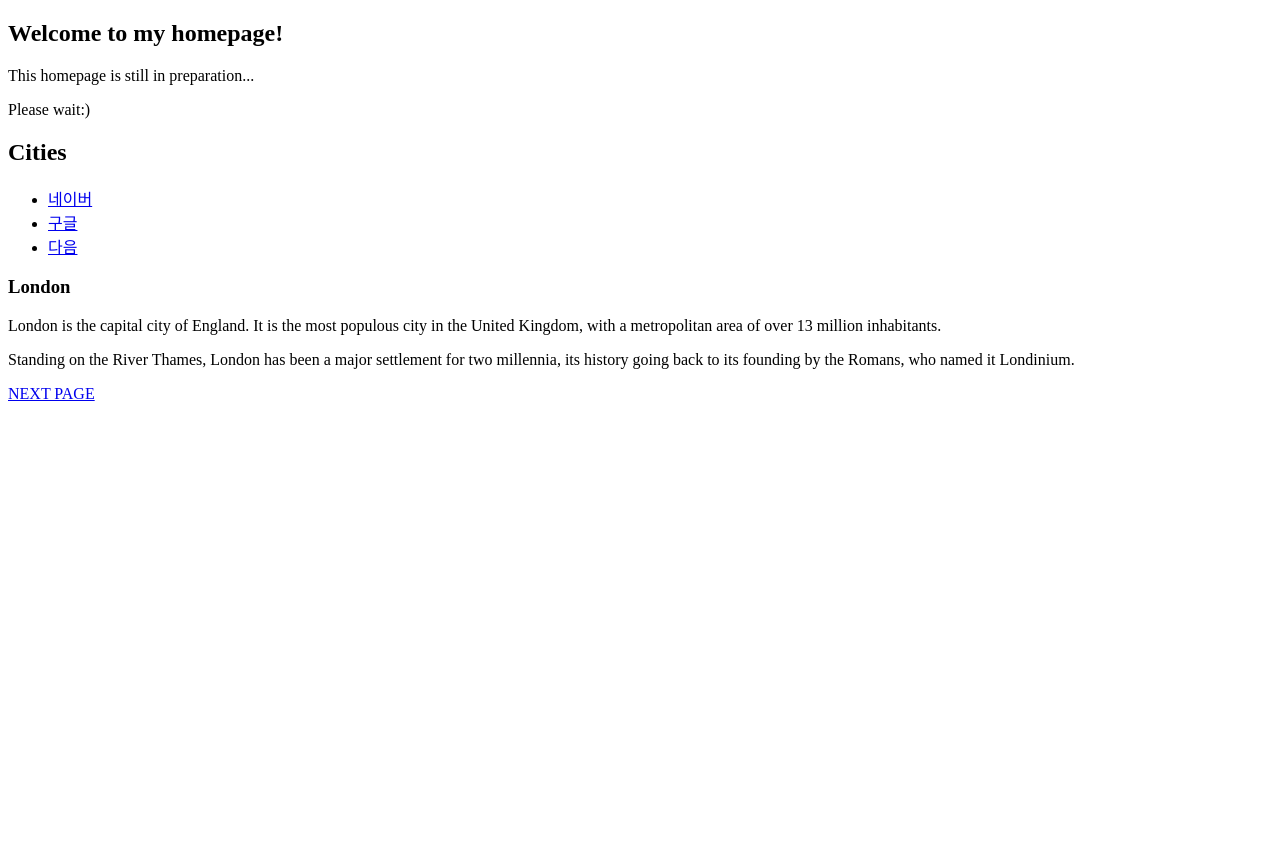
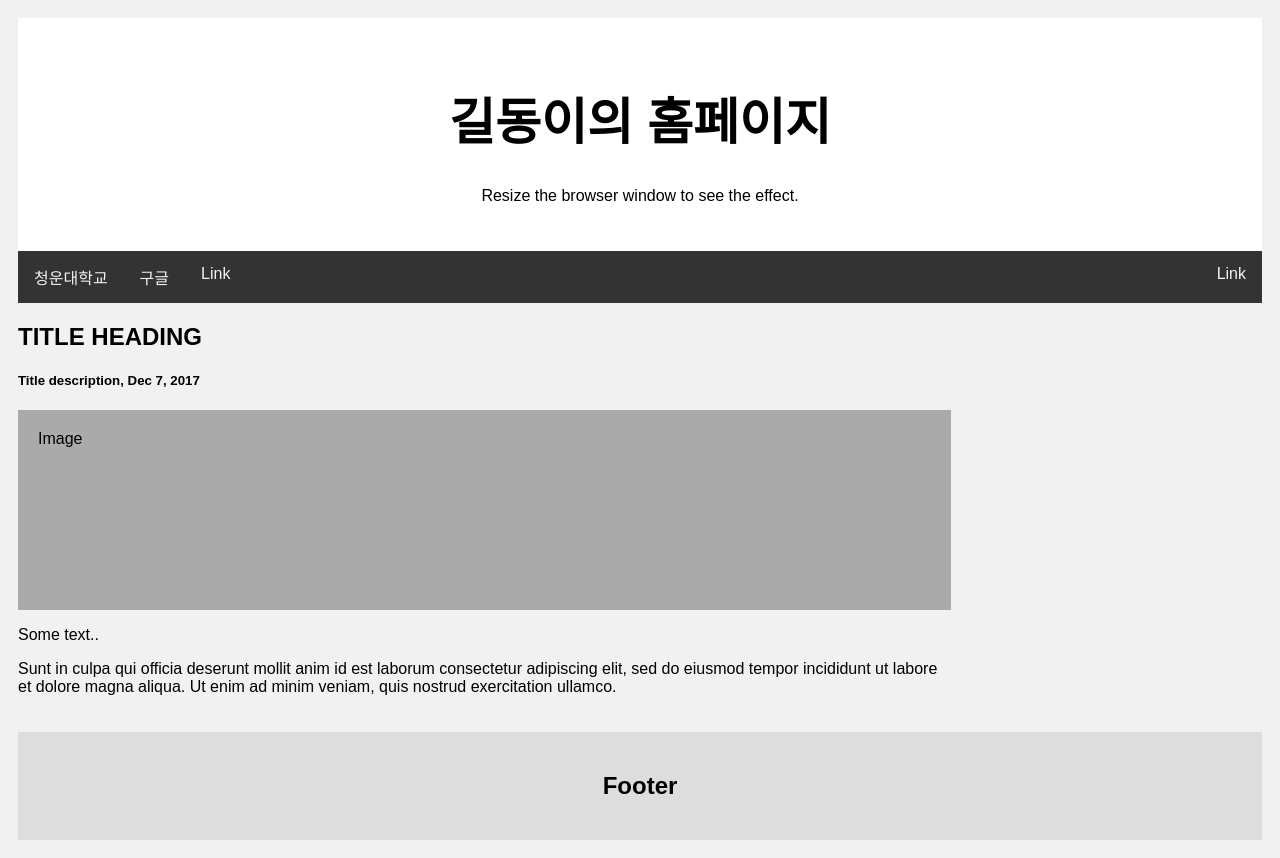
Before and after one commit to jminju/project, a plain HTML site: page index.html in a window 1280 px wide. Before the commit the page ends 800 px from the top, so only its background shows below. Drawn offline with Linux system fonts and the light colour scheme.

Commit message:
Update index.html

```diff
--- a/index.html
+++ b/index.html
@@ -1,39 +1,259 @@
 <!DOCTYPE html>
-<html lang="en">
+
+<html>
+
 <head>
-<title>preparing...</title>
-<meta charset="utf-8">
+
+<style>
+
+* {
+
+  box-sizing: border-box;
+
+}
 
 
+
+body {
+
+  font-family: Arial;
+
+  padding: 10px;
+
+  background: #f1f1f1;
+
+}
+
+
+
+/* Header/Blog Title */
+
+.header {
+
+  padding: 30px;
+
+  text-align: center;
+
+  background: white;
+
+}
+
+
+
+.header h1 {
+
+  font-size: 50px;
+
+}
+
+
+
+/* Style the top navigation bar */
+
+.topnav {
+
+  overflow: hidden;
+
+  background-color: #333;
+
+}
+
+
+
+/* Style the topnav links */
+
+.topnav a {
+
+  float: left;
+
+  display: block;
+
+  color: #f2f2f2;
+
+  text-align: center;
+
+  padding: 14px 16px;
+
+  text-decoration: none;
+
+}
+
+
+
+/* Change color on hover */
+
+.topnav a:hover {
+
+  background-color: #ddd;
+
+  color: black;
+
+}
+
+
+
+/* Create two unequal columns that floats next to each other */
+
+/* Left column */
+
+.leftcolumn {
+
+  float: left;
+
+  width: 75%;
+
+}
+
+
+
+/* Right column */
+
+.rightcolumn {
+
+  float: left;
+
+  width: 25%;
+
+  background-color: #f1f1f1;
+
+  padding-left: 20px;
+
+}
+
+
+
+/* Fake image */
+
+.fakeimg {
+
+  background-color: #aaa;
+
+  width: 100%;
+
+  padding: 20px;
+
+}
+
+/* Clear floats after the columns */
+
+.row:after {
+
+  content: "";
+
+  display: table;
+
+  clear: both;
+
+}
+
+
+
+/* Footer */
+
+.footer {
+
+  padding: 20px;
+
+  text-align: center;
+
+  background: #ddd;
+
+  margin-top: 20px;
+
+}
+
+
+
+/* Responsive layout - when the screen is less than 800px wide, make the two columns stack on top of each other instead of next to each other */
+
+@media screen and (max-width: 800px) {
+
+  .leftcolumn, .rightcolumn {
+
+    width: 100%;
+
+    padding: 0;
+
+  }
+
+}
+
+
+
+/* Responsive layout - when the screen is less than 400px wide, make the navigation links stack on top of each other instead of next to each other */
+
+@media screen and (max-width: 400px) {
+
+  .topnav a {
+
+    float: none;
+
+    width: 100%;
+
+  }
+
+}
+
+</style>
+
 </head>
+
 <body>
-<h2>Welcome to my homepage!</h2>
-<p>This homepage is still in preparation...</p>
-<p>Please wait:)</p>
 
-<header>
-  <h2>Cities</h2>
-</header>
 
-<section>
-  <nav>
-    <ul>
-      <li><a href="https://www.naver.com/">네이버</a></li>
-      <li><a href="https://www.google.co.kr/">구글</a></li>
-      <li><a href="https://www.daum.net/">다음</a></li>
-    </ul>
-  </nav>
 
-  <article>
-    <h1>London</h1>
-    <p>London is the capital city of England. It is the most populous city in the  United Kingdom, with a metropolitan area of over 13 million inhabitants.</p>
-    <p>Standing on the River Thames, London has been a major settlement for two millennia, its history going back to its founding by the Romans, who named it Londinium.</p>
-  </article>
-</section>
+<div class="header">
 
-<footer>
-  <a href="file:///D:/project/project.html" style="font-style:240%">NEXT PAGE</a>
-</footer>
+  <h1>길동이의 홈페이지</h1>
+
+  <p>Resize the browser window to see the effect.</p>
+
+</div>
+
+
+
+<div class="topnav">
+
+  <a href="http://www.chungwoon.ac.kr">청운대학교</a>
+
+  <a href="http://www.goolge.com">구글</a>
+
+  <a href="#">Link</a>
+
+  <a href="#" style="float:right">Link</a>
+
+</div>
+
+
+
+<div class="row">
+
+  <div class="leftcolumn">
+
+    <div class="card">
+
+      <h2>TITLE HEADING</h2>
+
+      <h5>Title description, Dec 7, 2017</h5>
+
+      <div class="fakeimg" style="height:200px;">Image</div>
+
+      <p>Some text..</p>
+
+      <p>Sunt in culpa qui officia deserunt mollit anim id est laborum consectetur adipiscing elit, sed do eiusmod tempor incididunt ut labore et dolore magna aliqua. Ut enim ad minim veniam, quis nostrud exercitation ullamco.</p>
+
+    </div>
+  </div>
+</div>
+
+<div class="footer">
+
+  <h2>Footer</h2>
+
+</div>
+
+
 
 </body>
+
 </html>
```
